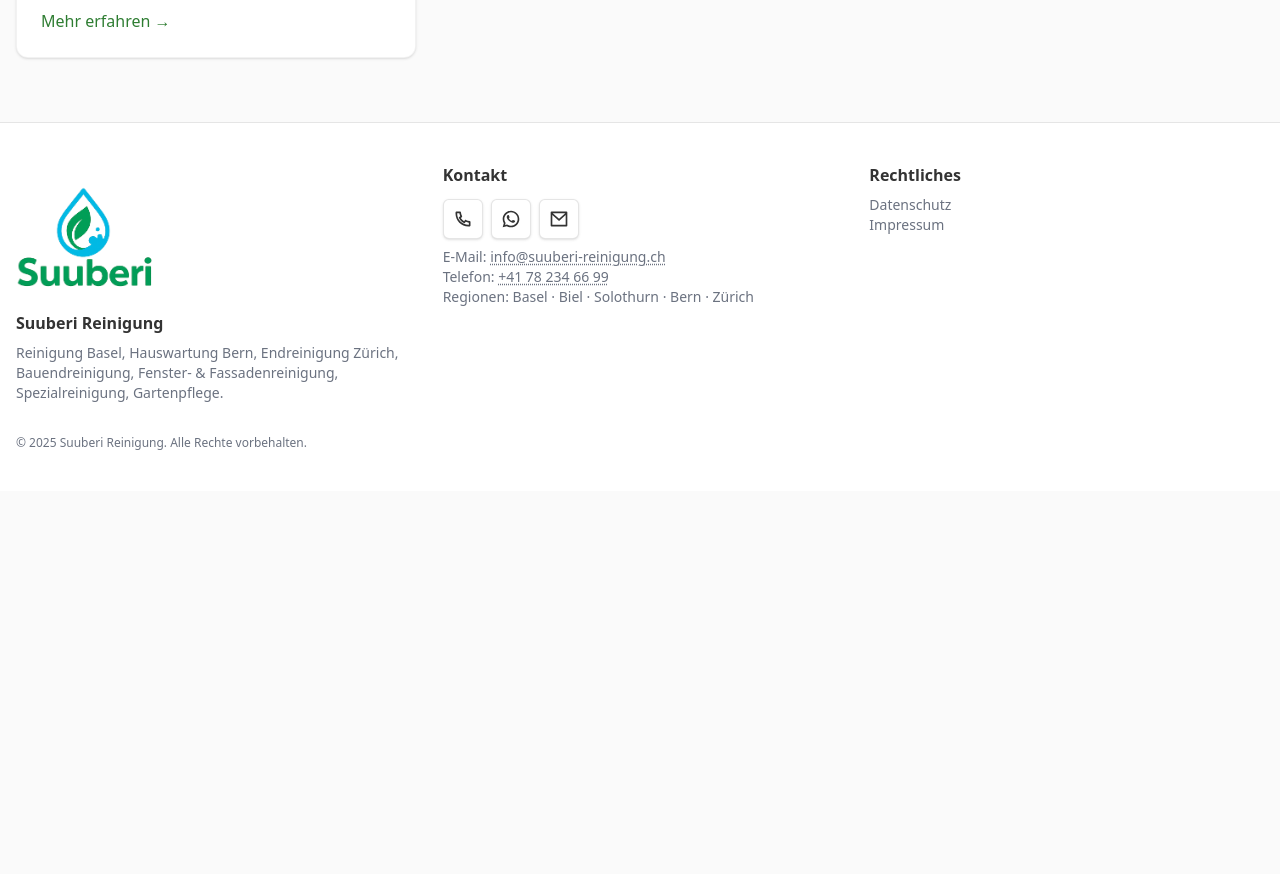
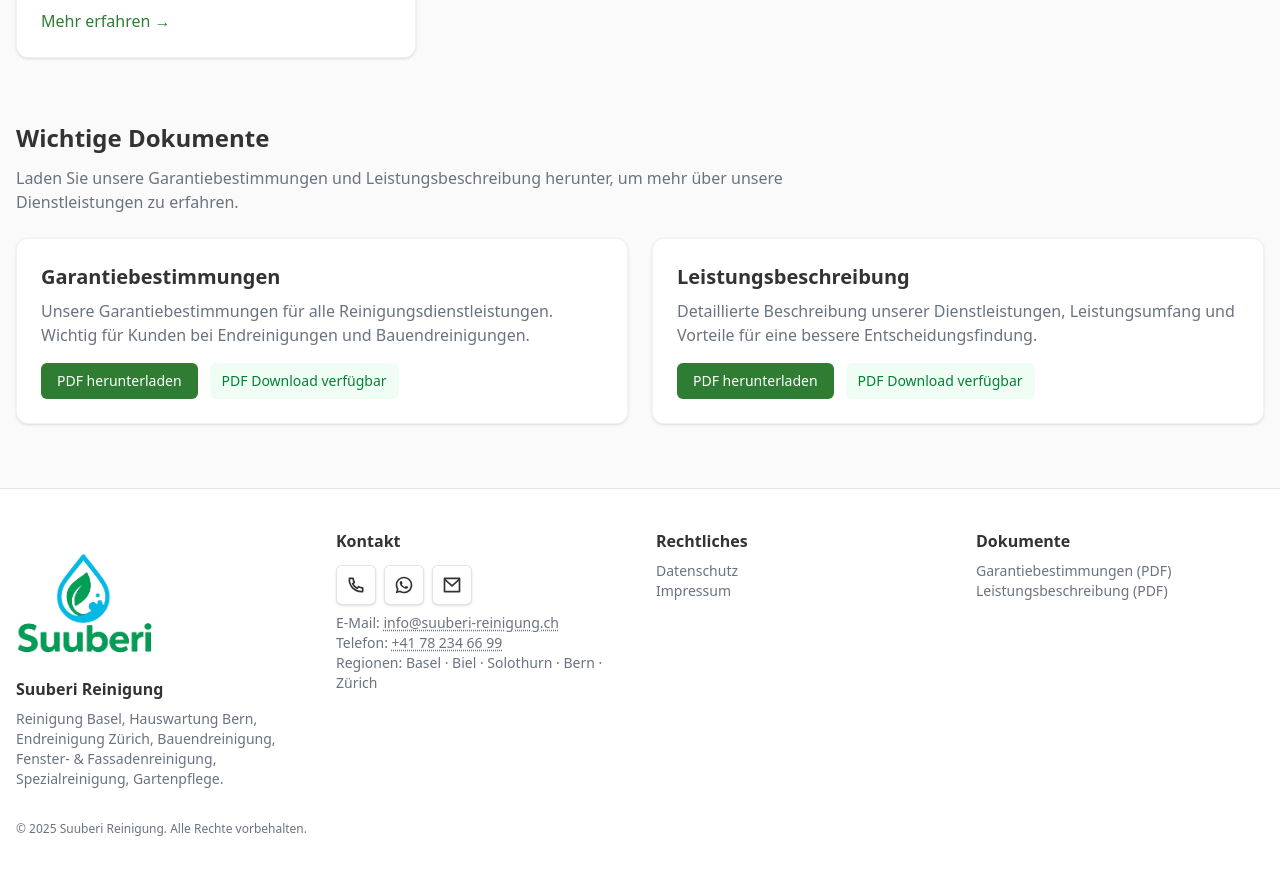
Before and after one commit to reinigungsuuberi/reinigung-suuberi-ch, a Next.js app: page /dienstleistungen in a window 1280 px wide. Shown: the part 840-1714 px from the top of the page. Before the commit the page ends 1331 px from the top, so only its background shows below. Built offline with nearby package versions, Linux system fonts and the light colour scheme.

Commit message:
update dokument lists

```diff
--- a/src/app/dienstleistungen/[slug]/page.tsx
+++ b/src/app/dienstleistungen/[slug]/page.tsx
@@ -61,6 +61,53 @@ const ServiceDetailPage = async ({ params }: PageProps) => {
       </section>
 
       <section className="mt-12">
+        <h2 className="text-xl font-semibold">Wichtige Dokumente</h2>
+        <div className="mt-4 grid grid-cols-1 md:grid-cols-2 gap-4">
+          <div className="rounded-lg border border-black/5 bg-white p-5">
+            <h3 className="text-lg font-semibold">Garantiebestimmungen</h3>
+            <p className="mt-2 text-sm text-[var(--color-muted)]">
+              Unsere Garantiebestimmungen für alle Reinigungsdienstleistungen.
+            </p>
+                          <div className="mt-4 flex gap-3">
+                <a
+                  href="https://docs.google.com/document/d/1ddAKrDcjyP0JOulMfwR1tRQ_Bo80bjVuCySe7XEw0U0/export?format=pdf"
+                  target="_blank"
+                  rel="noopener noreferrer"
+                  className="inline-flex items-center rounded-md bg-[var(--color-primary)] px-3 py-2 text-sm font-medium text-white hover:opacity-90 focus:outline-none focus:ring-2 focus:ring-offset-2 focus:ring-[var(--color-accent)]"
+                  aria-label="Garantiebestimmungen als PDF herunterladen"
+                >
+                  PDF herunterladen
+                </a>
+              <span className="inline-flex items-center rounded-md bg-green-50 px-3 py-2 text-sm font-medium text-green-700">
+                PDF Download verfügbar
+              </span>
+            </div>
+          </div>
+
+          <div className="rounded-lg border border-black/5 bg-white p-5">
+            <h3 className="text-lg font-semibold">Leistungsbeschreibung</h3>
+            <p className="mt-2 text-sm text-[var(--color-muted)]">
+              Detaillierte Beschreibung unserer Dienstleistungen und Leistungsumfang.
+            </p>
+                          <div className="mt-4 flex gap-3">
+                <a
+                  href="https://docs.google.com/document/d/1kIjCYaU6K4nbwyA8CSjah-NAu7fR6-I9dOT9OsqYt5g/export?format=pdf"
+                  target="_blank"
+                  rel="noopener noreferrer"
+                  className="inline-flex items-center rounded-md bg-[var(--color-primary)] px-3 py-2 text-sm font-medium text-white hover:opacity-90 focus:outline-none focus:ring-2 focus:ring-offset-2 focus:ring-[var(--color-accent)]"
+                  aria-label="Leistungsbeschreibung als PDF herunterladen"
+                >
+                  PDF herunterladen
+                </a>
+              <span className="inline-flex items-center rounded-md bg-green-50 px-3 py-2 text-sm font-medium text-green-700">
+                PDF Download verfügbar
+              </span>
+            </div>
+          </div>
+        </div>
+      </section>
+
+      <section className="mt-12">
         <div className="rounded-xl border border-black/5 bg-white p-6 flex flex-col sm:flex-row sm:items-center sm:justify-between gap-4">
           <div>
             <h2 className="text-lg font-semibold">Interesse an {service.title}?</h2>
--- a/src/app/dienstleistungen/page.tsx
+++ b/src/app/dienstleistungen/page.tsx
@@ -26,6 +26,56 @@ const ServicesIndexPage = () => {
           </Link>
         ))}
       </div>
+
+      <section className="mt-16">
+        <h2 className="text-2xl font-bold text-[var(--foreground)]">Wichtige Dokumente</h2>
+        <p className="mt-3 text-[var(--color-muted)] max-w-3xl">
+          Laden Sie unsere Garantiebestimmungen und Leistungsbeschreibung herunter, um mehr über unsere Dienstleistungen zu erfahren.
+        </p>
+        <div className="mt-6 grid grid-cols-1 md:grid-cols-2 gap-6">
+          <div className="rounded-xl border border-black/5 bg-white p-6 shadow-sm">
+            <h3 className="text-xl font-semibold text-[var(--foreground)]">Garantiebestimmungen</h3>
+            <p className="mt-2 text-[var(--color-muted)]">
+              Unsere Garantiebestimmungen für alle Reinigungsdienstleistungen. Wichtig für Kunden bei Endreinigungen und Bauendreinigungen.
+            </p>
+                          <div className="mt-4 flex gap-3">
+                <a
+                  href="https://docs.google.com/document/d/1ddAKrDcjyP0JOulMfwR1tRQ_Bo80bjVuCySe7XEw0U0/export?format=pdf"
+                  target="_blank"
+                  rel="noopener noreferrer"
+                  className="inline-flex items-center rounded-md bg-[var(--color-primary)] px-4 py-2 text-sm font-medium text-white hover:opacity-90 focus:outline-none focus:ring-2 focus:ring-offset-2 focus:ring-[var(--color-accent)]"
+                  aria-label="Garantiebestimmungen als PDF herunterladen"
+                >
+                  PDF herunterladen
+                </a>
+              <span className="inline-flex items-center rounded-md bg-green-50 px-3 py-2 text-sm font-medium text-green-700">
+                PDF Download verfügbar
+              </span>
+            </div>
+          </div>
+
+          <div className="rounded-xl border border-black/5 bg-white p-6 shadow-sm">
+            <h3 className="text-xl font-semibold text-[var(--foreground)]">Leistungsbeschreibung</h3>
+            <p className="mt-2 text-[var(--color-muted)]">
+              Detaillierte Beschreibung unserer Dienstleistungen, Leistungsumfang und Vorteile für eine bessere Entscheidungsfindung.
+            </p>
+                          <div className="mt-4 flex gap-3">
+                <a
+                  href="https://docs.google.com/document/d/1kIjCYaU6K4nbwyA8CSjah-NAu7fR6-I9dOT9OsqYt5g/export?format=pdf"
+                  target="_blank"
+                  rel="noopener noreferrer"
+                  className="inline-flex items-center rounded-md bg-[var(--color-primary)] px-4 py-2 text-sm font-medium text-white hover:opacity-90 focus:outline-none focus:ring-2 focus:ring-offset-2 focus:ring-[var(--color-accent)]"
+                  aria-label="Leistungsbeschreibung als PDF herunterladen"
+                >
+                  PDF herunterladen
+                </a>
+              <span className="inline-flex items-center rounded-md bg-green-50 px-3 py-2 text-sm font-medium text-green-700">
+                PDF Download verfügbar
+              </span>
+            </div>
+          </div>
+        </div>
+      </section>
     </main>
   );
 };
--- a/src/components/Footer.tsx
+++ b/src/components/Footer.tsx
@@ -5,7 +5,7 @@ const Footer = () => {
     return (
     <footer className="border-t border-black/10 bg-white">
       <div className="mx-auto max-w-7xl px-4 py-10">
-        <div className="grid grid-cols-1 md:grid-cols-3 gap-8">
+        <div className="grid grid-cols-1 md:grid-cols-4 gap-8">
           <div>
             <div className="flex items-center gap-3">
               <BrandLogo variant="withText" width={140} height={60} />
@@ -85,6 +85,33 @@ const Footer = () => {
               </li>
             </ul>
           </div>
+          <div>
+            <p className="font-semibold text-[var(--foreground)]">Dokumente</p>
+            <ul className="mt-2 text-sm text-[var(--color-muted)]">
+              <li>
+                <a
+                  className="hover:underline"
+                  href="https://docs.google.com/document/d/1ddAKrDcjyP0JOulMfwR1tRQ_Bo80bjVuCySe7XEw0U0/export?format=pdf"
+                  target="_blank"
+                  rel="noopener noreferrer"
+                  aria-label="Garantiebestimmungen als PDF herunterladen"
+                >
+                  Garantiebestimmungen (PDF)
+                </a>
+              </li>
+              <li>
+                <a
+                  className="hover:underline"
+                  href="https://docs.google.com/document/d/1kIjCYaU6K4nbwyA8CSjah-NAu7fR6-I9dOT9OsqYt5g/export?format=pdf"
+                  target="_blank"
+                  rel="noopener noreferrer"
+                  aria-label="Leistungsbeschreibung als PDF herunterladen"
+                >
+                  Leistungsbeschreibung (PDF)
+                </a>
+              </li>
+            </ul>
+          </div>
         </div>
         <p className="mt-8 text-xs text-[var(--color-muted)]">
           © 2025 Suuberi Reinigung. Alle Rechte vorbehalten.
```
Also changed, not shown: 1 other file (tests, documents, lock files or other folders).
